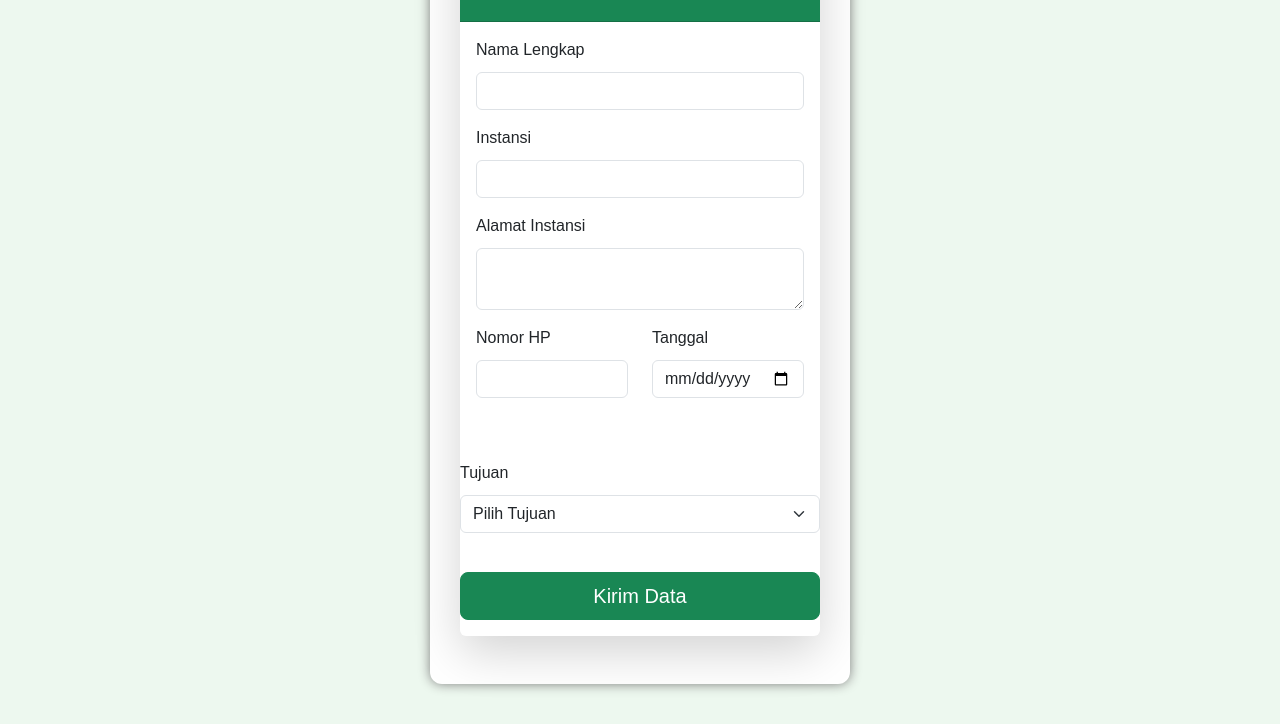
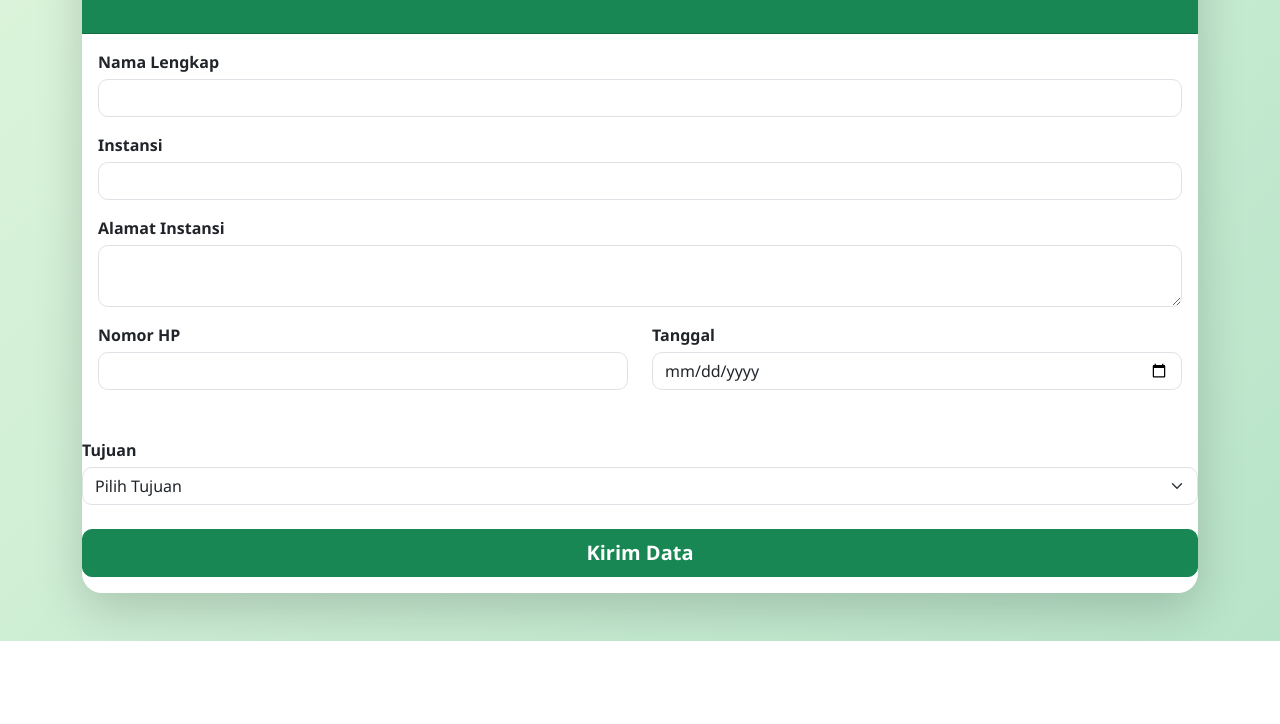
Before and after one commit to delaaputriana-star/buku-tamu-uptd, a plain HTML site: page index.html in a window 1280 px wide. Shown: the part 265-989 px from the top of the page. After the commit the page ends 906 px from the top, so only its background shows below. Drawn offline with nearby package versions, Linux system fonts and the light colour scheme.

Commit message:
style.css

```diff
--- a/style.css
+++ b/style.css
@@ -1,99 +1,72 @@
 body{
 
-background:#edf8ef;
+background:linear-gradient(135deg,#dff6dd,#b8e4c9);
 
-font-family:Arial;
+font-family:'Segoe UI',sans-serif;
 
 }
 
-.container{
+.card{
 
-width:420px;
+border-radius:20px;
 
-margin:40px auto;
+overflow:hidden;
 
-padding:30px;
+}
+
+.card-header{
+
+padding:40px;
+
+}
+
+.card-header img{
 
 background:white;
 
-border-radius:12px;
+padding:10px;
 
-box-shadow:0px 0px 12px gray;
+border-radius:50%;
 
 }
 
-h1{
+label{
 
-text-align:center;
+font-weight:600;
 
-color:green;
+margin-bottom:5px;
 
 }
 
-h3{
+.form-control,
+.form-select{
 
-text-align:center;
-
-font-weight:normal;
+border-radius:10px;
 
 }
 
-input,
+.btn{
 
-textarea,
+border-radius:10px;
 
-select{
+font-weight:bold;
 
-width:100%;
-
-padding:12px;
-
-margin-top:10px;
-
-margin-bottom:15px;
-
-border-radius:6px;
-
-border:1px solid #bbb;
-
-box-sizing:border-box;
+transition:.3s;
 
 }
 
-button{
+.btn:hover{
 
-width:100%;
-
-padding:15px;
-
-background:green;
-
-color:white;
-
-font-size:18px;
-
-border:none;
-
-border-radius:6px;
-
-cursor:pointer;
-
-}
-
-button:hover{
-
-background:#006400;
+transform:translateY(-2px);
 
 }
 
 #status{
 
-text-align:center;
-
-margin-top:20px;
-
 font-weight:bold;
 
 color:green;
 
+font-size:18px;
+
 }
```
